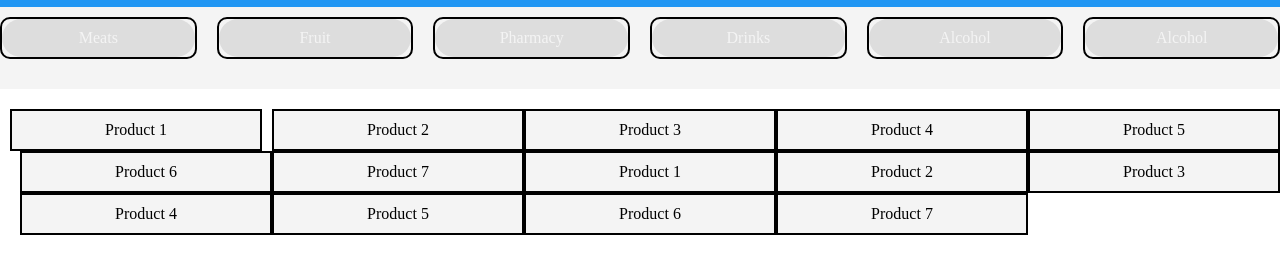
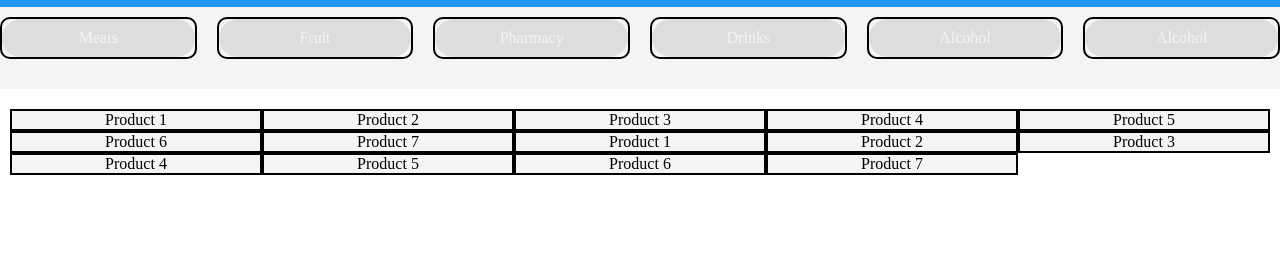
Before and after one commit to AndrewIO47/Fung-Center, a plain HTML site: page products.html in a window 1280 px wide. Shown: the part 130-404 px from the top of the page. Drawn offline with Linux system fonts and the light colour scheme.

Commit message:
fixing positioning of products

```diff
--- a/product-styles.css
+++ b/product-styles.css
@@ -47,14 +47,18 @@
     align-items: center;
     justify-content: center;
     width: 100%; /* Ensure the product fills its grid cell horizontally */
+    height: 100%; /* Ensure the product fills its grid cell vertically */
+    margin: 0; /* Remove any default margin */
+    padding: 0; /* Remove any default padding */
 }
 
 .product-content {
     padding: 20px; /* Adjust padding for spacing */
+    box-sizing: border-box;
     width: 100%;
     height: 100%;
-    box-sizing: border-box;
 }
+
 
 @media screen and (max-width: 1200px) {
     .product-container {
```
